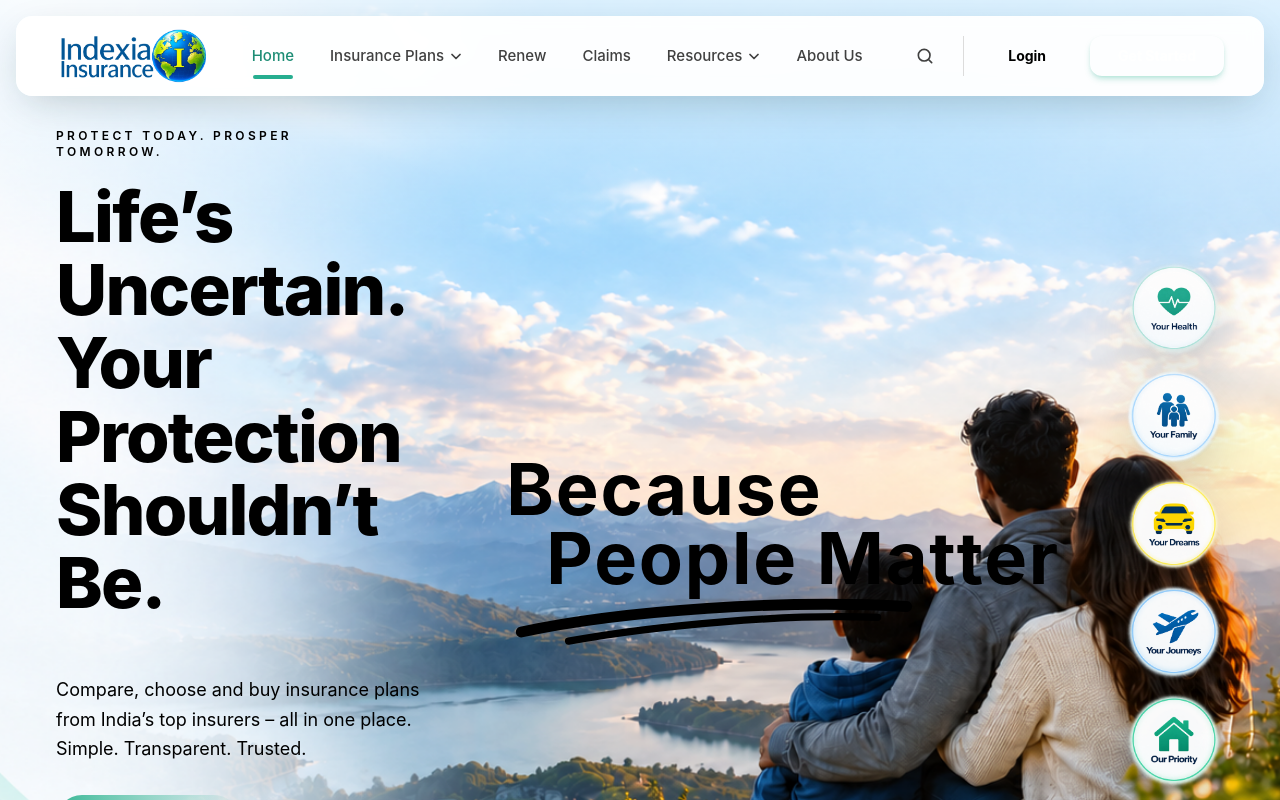
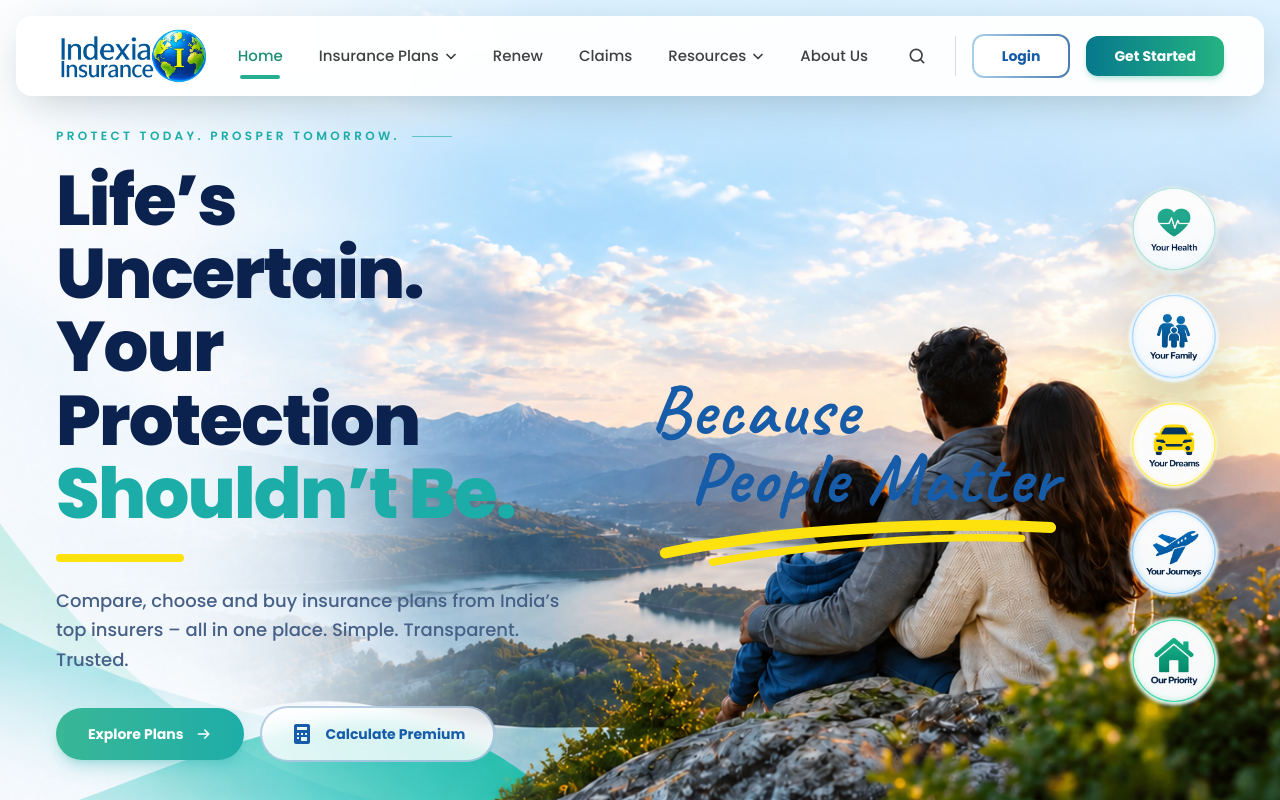
Before and after one commit to tanishavyastv/Indexia-Insurance-Website, a React (Vite) app: page / in a window 1280 px wide. Shown: the top 800 px of the page. Built offline with nearby package versions, Linux system fonts and the light colour scheme.

Commit message:
colour var

```diff
--- a/src/variables.css
+++ b/src/variables.css
@@ -1,6 +1,18 @@
 @import "tailwindcss";
 
 @theme {
+  /* ---- Hero palette (sampled from design mock) ---- */
+  --color-navy: #0b224e;
+  --color-teal: #1dada8;
+  --color-gold: #fde20d;
+  --color-royal: #175ca8;
+  --color-indigo: #1c2a73;
+  --color-steel: #466087;
+
+  /* ---- Typography ---- */
+  --font-sans: "Poppins", ui-sans-serif, system-ui, sans-serif;
+  --font-script: "Caveat", cursive;
+
   /* ---- Green scale ---- */
   --color-indexia-green-50: #edfaf6;
   --color-indexia-green-100: #d3f2e8;
@@ -132,3 +144,32 @@
   --color-inverse: var(--color-indexia-gray-900);
   --color-on-inverse: #ffffff;
 }
+
+@layer components {
+  /* Primary CTA — teal→green gradient fill (sampled from design mock) */
+  .btn-gradient-cta {
+    background-image: linear-gradient(90deg, #06798c, #25b381);
+    transition: background-image 200ms ease, box-shadow 200ms ease;
+  }
+  .btn-gradient-cta:hover {
+    background-image: linear-gradient(90deg, #0887a0, #2ac48e);
+    box-shadow: 0 6px 16px -4px rgb(37 179 129 / 0.45);
+  }
+
+  /* Secondary CTA — gradient border via padding-box/border-box background clip */
+  .btn-gradient-outline {
+    border: 2px solid transparent;
+    background-image:
+      linear-gradient(#ffffff, #ffffff),
+      linear-gradient(90deg, #a9d0ea, #4a7cb0);
+    background-origin: border-box;
+    background-clip: padding-box, border-box;
+    transition: background-image 200ms ease, box-shadow 200ms ease;
+  }
+  .btn-gradient-outline:hover {
+    background-image:
+      linear-gradient(#ffffff, #ffffff),
+      linear-gradient(90deg, #7fb2da, #2f639e);
+    box-shadow: 0 6px 16px -6px rgb(74 124 176 / 0.4);
+  }
+}
```
